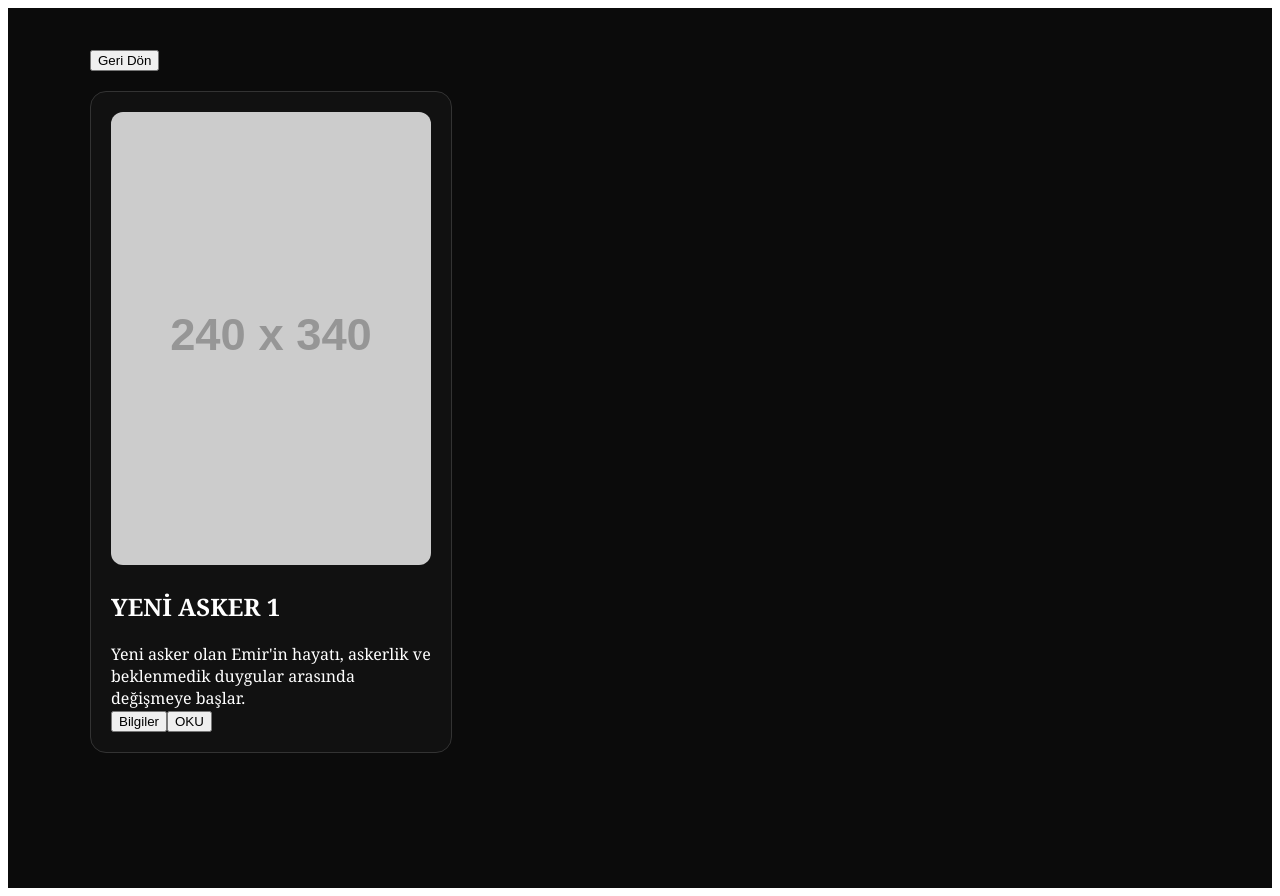
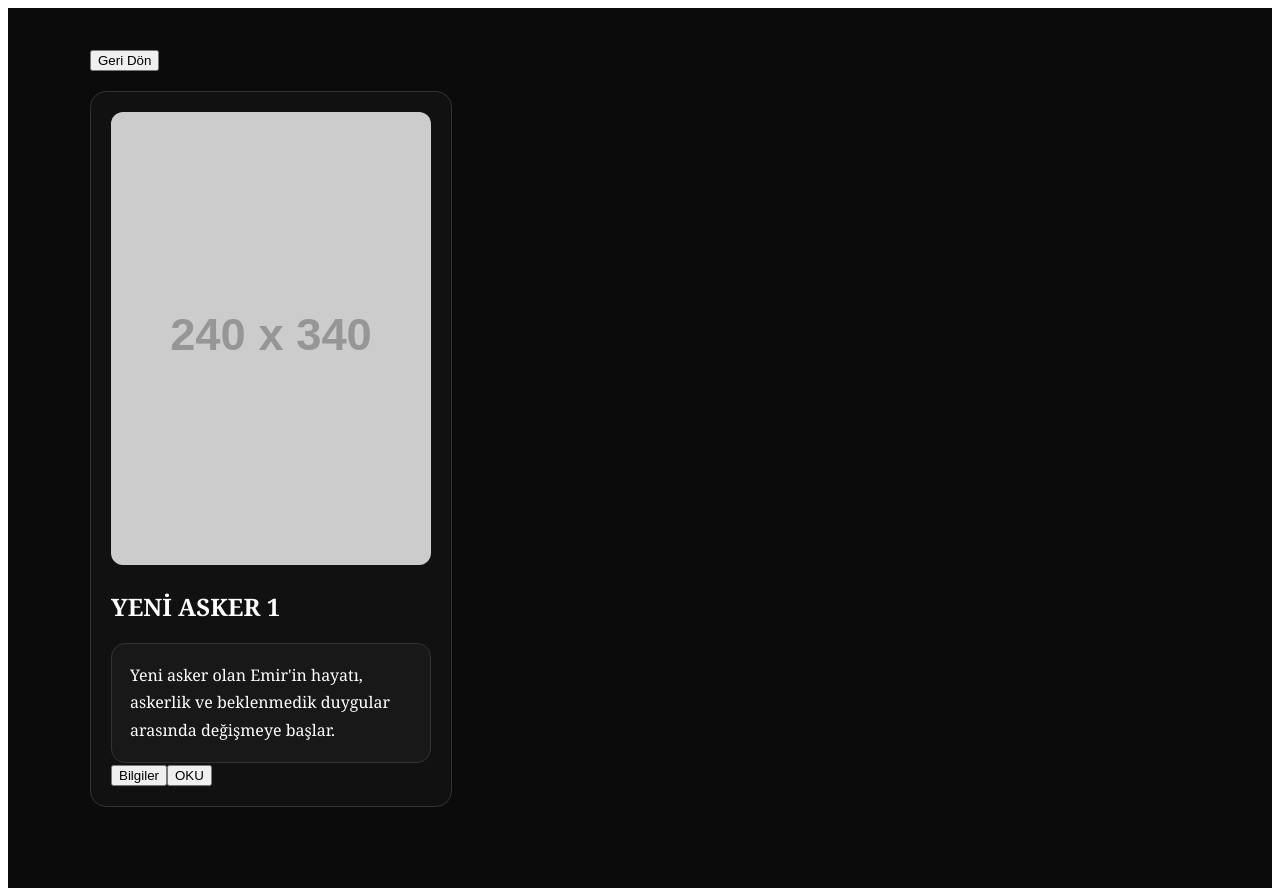
Before and after one commit to yazarEfe/efeninkitaplar-, a React (Vite) app: page / in a window 1280 px wide. Both pictures are taken after a click on the button "OKU". Built offline with nearby package versions, Linux system fonts and the light colour scheme.

Commit message:
Eksik dikdörtgen tasarımlar geri düzeltildi
Kitap özeti, bilgiler sayfası ve bölümler ekranındaki eksik kutu tasarımları yeniden düzenlenerek eski görünüm geri getirildi

```diff
--- a/yeni-asker-site.jsx
+++ b/yeni-asker-site.jsx
@@ -73,7 +73,16 @@ export default function YeniAskerSite() {
 
             <h2>YENİ ASKER 1</h2>
 
-            <div>
+            <div
+              style={{
+                backgroundColor: "#181818",
+                border: "1px solid #333",
+                borderRadius: "14px",
+                padding: "18px",
+                marginTop: "15px",
+                lineHeight: "1.7"
+              }}
+            >
               Yeni asker olan Emir'in hayatı, askerlik ve beklenmedik
               duygular arasında değişmeye başlar.
             </div>
@@ -85,7 +94,14 @@ export default function YeniAskerSite() {
       )}
 
       {sayfa === "bilgiler" && (
-        <div>
+        <div
+          style={{
+            backgroundColor: "#111",
+            border: "1px solid #333",
+            borderRadius: "16px",
+            padding: "30px",
+            marginTop: "20px"
+          }}>
           <button onClick={() => setSayfa("kitap")}>Geri Dön</button>
           <h1>Bilgiler</h1>
           <div style={{
@@ -101,7 +117,14 @@ export default function YeniAskerSite() {
       )}
 
       {sayfa === "bolumler" && (
-        <div>
+        <div
+          style={{
+            backgroundColor: "#111",
+            border: "1px solid #333",
+            borderRadius: "16px",
+            padding: "30px",
+            marginTop: "20px"
+          }}>
           <button onClick={() => setSayfa("kitap")}>Geri Dön</button>
           <h1>Bölümler</h1>
 
```
